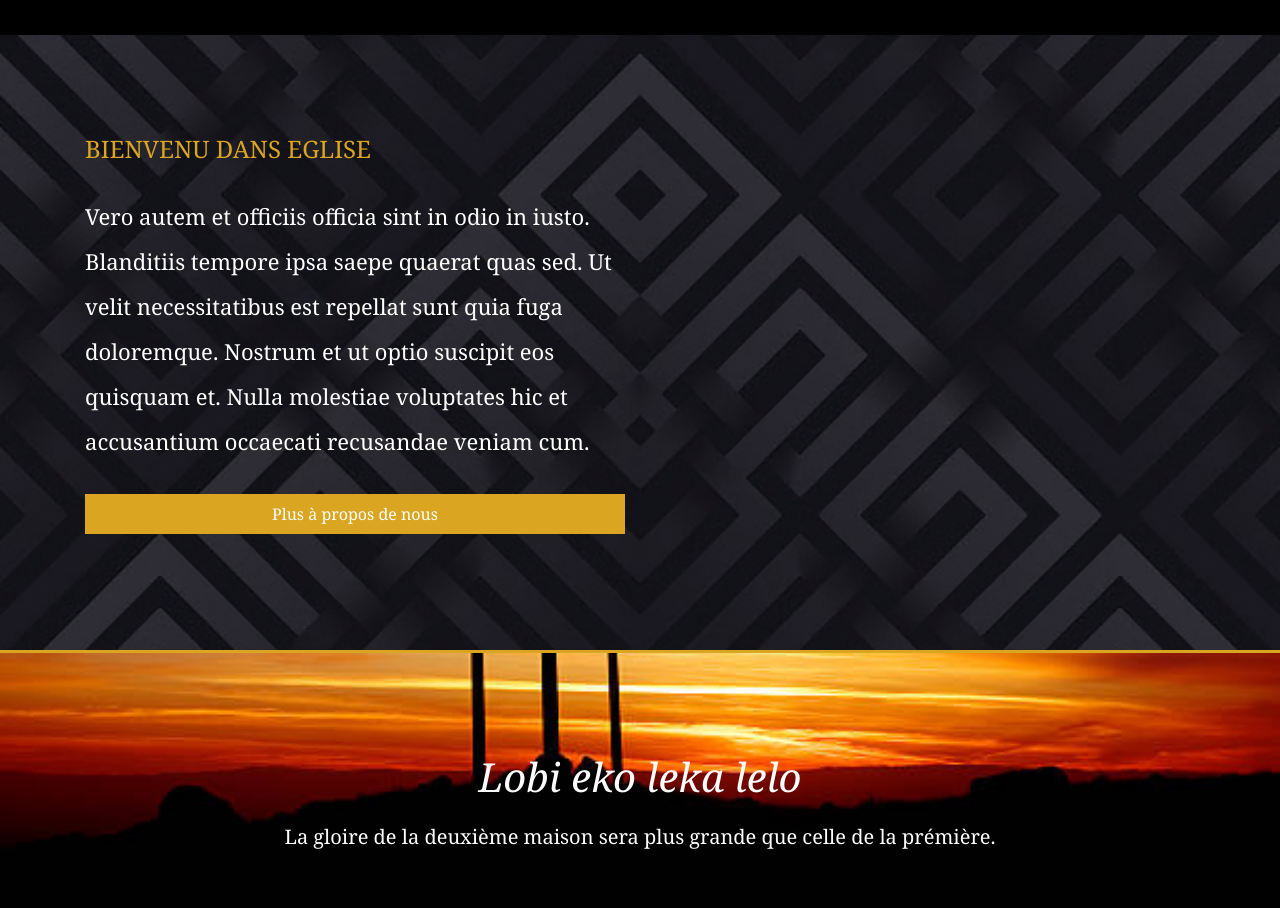
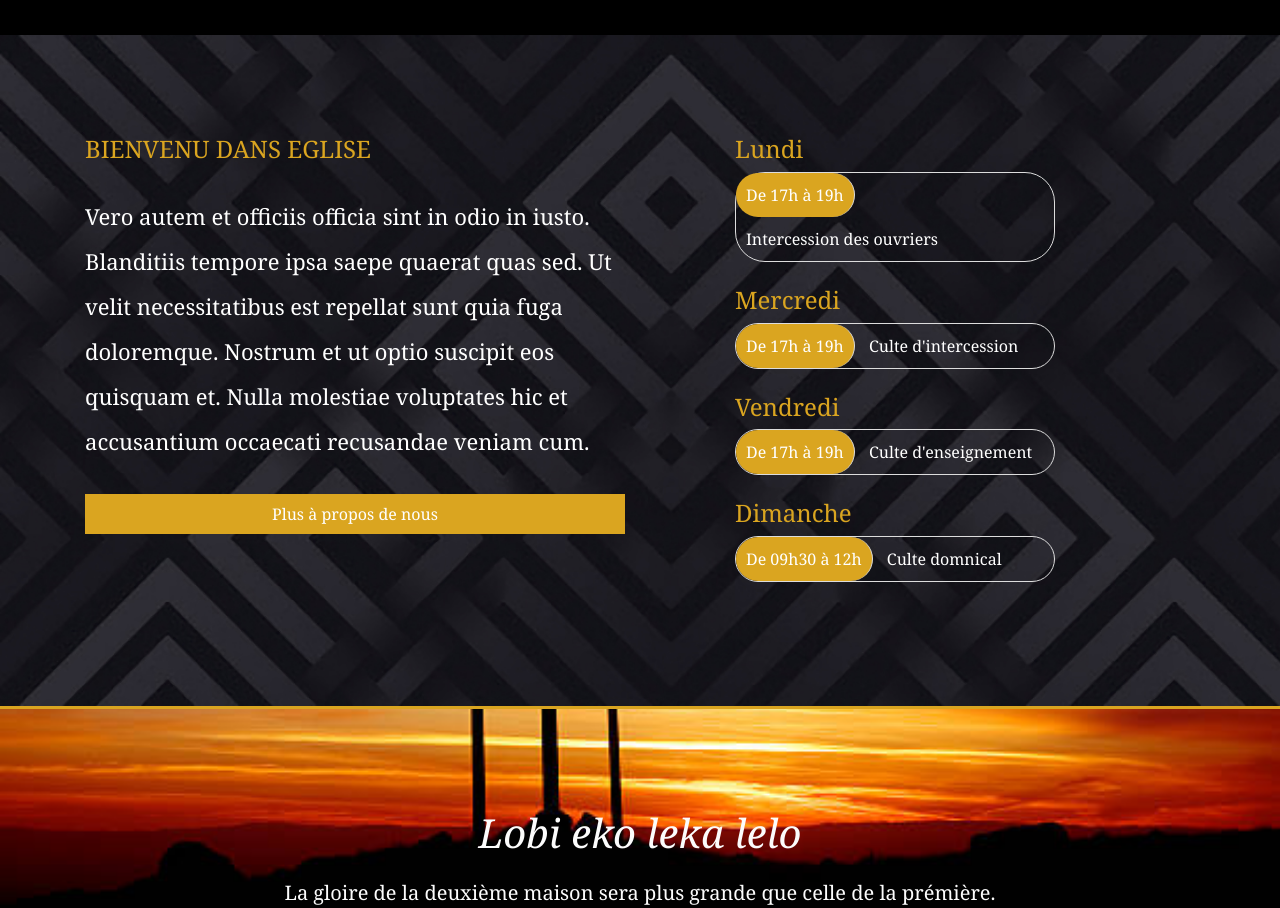
Before and after one commit to MediKings/vgr.github.io, a plain HTML site: page index.html in a window 1280 px wide. Shown: the part 1440-2348 px from the top of the page. Drawn offline with Linux system fonts and the light colour scheme.

Commit message:
Hero responsive

```diff
--- a/index.html
+++ b/index.html
@@ -36,7 +36,7 @@
                 <img src="static/img/logo.jpg" alt="">
             </div>
             <div class="col-6 col-lg-12">
-                <p class="mt-lg-0"><a href="about.html">A propos</a> <br class="d-lg-none"> <a href="#">Contact</a></p>
+                <p class="mt-lg-0"><a href="about.html">A propos</a> <br class="d-lg-none"> <br class="d-lg-none"> <a href="#">Contact</a></p>
             </div>
         </div>
     </div>
@@ -59,26 +59,46 @@
         <section class="about">
             <div class="container">
                 <div class="row justify-content-between">
-                    <div class="col-md-6 mb-3" data-aos="fade-right">
+                    <div class="col-md-6 mb-3" data-aos="fade-bottom">
                         <h4>BIENVENU DANS EGLISE</h4>
                         <h6>Vero autem et officiis officia sint in odio in iusto. Blanditiis tempore ipsa saepe quaerat quas sed. Ut velit necessitatibus
                             est repellat sunt quia fuga doloremque. Nostrum et ut optio suscipit eos quisquam et. Nulla molestiae voluptates hic et accusantium occaecati recusandae veniam cum.</h6>
                         <a href="about.html">Plus à propos de nous</a>
                     </div>
-                    <!-- <div class="col-md-6 pt-3 pt-md-0 px-0 programme" data-aos="fade-left">
-                        <hr>
-                        <h5>CULTE PRINCIPALE</h5>
-                        <p>Dimanche | Culte, 09h30 - 12h00</p>
-                        <hr>
-                        <h5>CULTE DE LA SEMAINE</h5>
-                        <p>Mercredi | Intercession, 17h00 - 19h00</p>
-                        <p>Vendredi | Enseignement, 17h00 - 19h00</p>
-                        <hr>
-                        <h5>CHORALE</h5>
-                        <p>Jeudi | 18h00 - 20h00</p>
-                        <p>Samedi | 18h00 - 20h00</p>
-                        <hr>
-                    </div> -->
+
+                    <div class="col-md-5 pt-3 pt-md-0 px-0 programme" data-aos="fade-top">
+                        <div class="list mb-4">
+                            <h4>Lundi</h4>
+                            <div class="info">
+                                <p class="time">De 17h à 19h</p>
+                                <p>Intercession des ouvriers</p>
+                            </div>
+                        </div>
+
+                        <div class="list mb-4">
+                            <h4>Mercredi</h4>
+                            <div class="info">
+                                <p class="time">De 17h à 19h</p>
+                                <p>Culte d'intercession</p>
+                            </div>
+                        </div>
+
+                        <div class="list mb-4">
+                            <h4>Vendredi</h4>
+                            <div class="info">
+                                <p class="time">De 17h à 19h</p>
+                                <p>Culte d'enseignement</p>
+                            </div>
+                        </div>
+
+                        <div class="list mb-4">
+                            <h4>Dimanche</h4>
+                            <div class="info">
+                                <p class="time">De 09h30 à 12h</p>
+                                <p>Culte domnical</p>
+                            </div>
+                        </div>
+                    </div>
                 </div>
             </div>
         </section>
@@ -131,7 +151,7 @@
                 <a href="#"><i class="bx bxl-instagram"></i></a>
                 <a href="#"><i class="bx bxl-google-plus"></i></a>
             </div>
-            <p class="text-center pt-5">&copy; copyright Eglise 2022 | <i>By GhennySoft</i></p>
+            <p class="text-center pt-5">&copy; copyright CMVGR 2022 <br> Made by <a href="https://medikings.github.io"><i>Medi King's</i></a></p>
         </div>
     </footer>
 
--- a/static/css/style.css
+++ b/static/css/style.css
@@ -109,13 +109,13 @@ header #menu .nav-link{
 
     #hero{
         width: 100%;
-        height: 500px;
-        background-position: bottom;
+        height: 800px;
+        background-position: top;
     }
 
     #hero .blur{
         background-color: #0004;
-        background-image: linear-gradient(to top, #000f 30%, transparent);
+        background-image: linear-gradient(to top, #000f 23%, transparent);
     }
 
     #hero .hero-content{
@@ -185,15 +185,24 @@ section{
     background-color: goldenrod;
 }
 
-.about .programme{
+.programme .info{
+    border: 1px solid #ddd;
+    border-radius: 30px;
+    width: 320px;
+}
+
+.programme .info p{
+    display: inline-block;
+    padding: 10px;
+    margin: 0px;
+    border-radius: 30px;
+}
+
+.programme .info .time{
     background-color: goldenrod;
-    border-radius: 20%;
-    /* padding: 10px; */
-    padding-bottom: 0px;
+    border-right: 1px solid #ddd;
 }
-.about hr{
-    height: 0.1px;
-}
+
 .about{
     border-bottom: 3px solid goldenrod;
 }
```
Also changed, not shown: about.html (+6 -8 lines), detail_video.html (+5 -5 lines), videos.html (+3 -3 lines), static/img/bg_hero.jpg (deleted).
